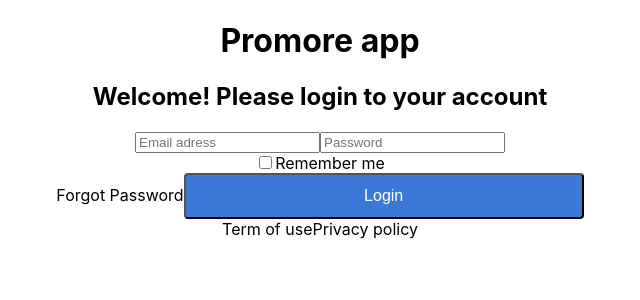
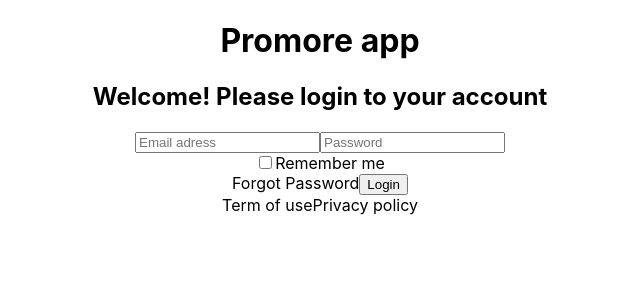
Before and after one commit to ronschrama/SaltMVPProject, a React (Create React App) app in the folder client/: page / in a window 1280 px wide. Shown: the top 300 px of the page, without its empty margins (320-960 px from the left). Built offline with nearby package versions, Linux system fonts and the light colour scheme.

Commit message:
fix: login component

```diff
--- a/client/package.json
+++ b/client/package.json
@@ -22,9 +22,6 @@
     "test": "react-scripts test",
     "eject": "react-scripts eject"
   },
-  "eslintConfig": {
-    "extends": "react-app"
-  },
   "browserslist": {
     "production": [
       ">0.2%",
--- a/client/src/components/Button.js
+++ b/client/src/components/Button.js
@@ -1,22 +1,22 @@
 import React from 'react';
 import styled, { css } from 'styled-components';
 
-const StyledButton = styled.button`
-  background-color: white;
-  font-size: 16px;
-  border-radius: 4px;
-  ${({ primary }) =>
-    primary && css`
-  width: 400px;
-  padding: 12px;
-  background-color: #3C78D8;
-  color: white;
-  `}
-   `;
+// const StyledButton = styled.button`
+//   background-color: white;
+//   font-size: 16px;
+//   border-radius: 4px;
+//   ${({ primary }) =>
+//     primary && css`
+//   width: 400px;
+//   padding: 12px;
+//   background-color: #3C78D8;
+//   color: white;
+//   `}
+//    `;
 
-function Button({ primary, children }) {
+function Button({ children }) {
   return (
-    <StyledButton primary={primary}>{children}</StyledButton>
+    <button>{children}</button>
   )
 }
 
--- a/client/src/features/login/login.js
+++ b/client/src/features/login/login.js
@@ -1,4 +1,4 @@
-import React, { useState } from 'react';
+import React, { useState, useRef } from 'react';
 import { useSelector, useDispatch } from 'react-redux';
 import { loggingIn } from './loginSlice';
 import Button from '../../components/Button';
@@ -9,28 +9,33 @@ import Link from '../../components/Link';
 function Login() {
   const dispatch = useDispatch();
   const loginStatus = useSelector(
-    state => state.login.loggedIn
+    (state) => state.login.loggedIn,
   );
   console.log(loginStatus);
 
-  const [ input, setInput ] = useState([]);
+  const [userInput, setUserInput] = useState({ email: '', password: '' });
 
-  function getUserCredentials (e) {
-    const value = e.target.value;
-    setInput([...input, value]);
-    console.log(value);
+  function getUserCredentials(e) {
+    e.preventDefault();
+    // const refEl = useRef(null);
+    const { value } = e.target;
+    setUserInput({
+      ...userInput,
+      [e.target.user]: value,
+    });
   }
+  console.log(userInput);
 
   return (
     <div className="LoginForm">
       <h2>Welcome! Please login to your account</h2>
       <div onClick={() => dispatch(loggingIn())}>
-        <form onSubmit={() => getUserCredentials()}>
-          <Input value={input}>Email adress</Input>
-          <Input value={input}>Password</Input>
+        <form onSubmit={getUserCredentials}>
+          <Input value={userInput.email} user="email">Email adress</Input>
+          <Input value={userInput.password} user="password">Password</Input>
           <CheckBox>Remember me</CheckBox>
-          <Link>Forgot Password</Link>
-          <Button primary>Login</Button>
+          <Link href=" ">Forgot Password</Link>
+          <Button>Login</Button>
         </form>
       </div>
     </div>
```
Also changed, not shown: client/src/sessionValidation.js (added, +20 -0 lines), client/.eslintrc.json.
